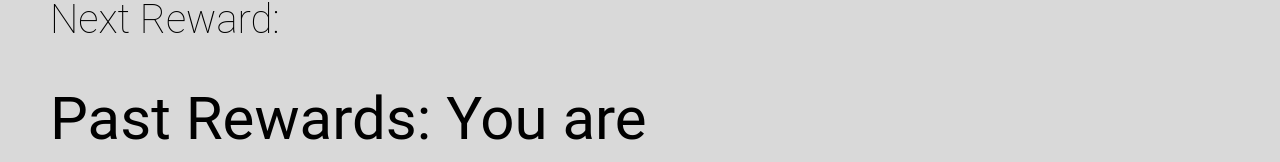
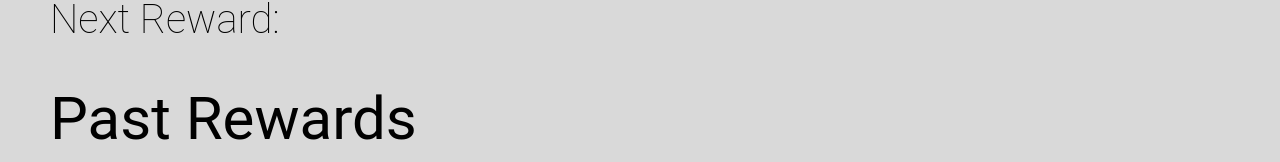
Before and after one commit to luca-mkbr/CapitalOne-Hackathon, a React (Create React App) app: page /rewards in a window 1280 px wide. Shown: the part 627-789 px from the top of the page. Built offline with nearby package versions, Linux system fonts and the light colour scheme.

Commit message:
Update Rewards.js

```diff
--- a/src/components/Rewards.js
+++ b/src/components/Rewards.js
@@ -17,7 +17,7 @@ const Rewards = () => {
                     ))}
                 </div>
                 <div className='title2'>Next Reward:</div>
-                <div className='title1'>Past Rewards: You are </div>
+                <div className='title1'>Past Rewards</div>
                 <div className='rewards'>
                     {pastRewardsData.map((reward) => (
                         <Reward name={reward.name} image={reward.img} type={reward.type} />
```
